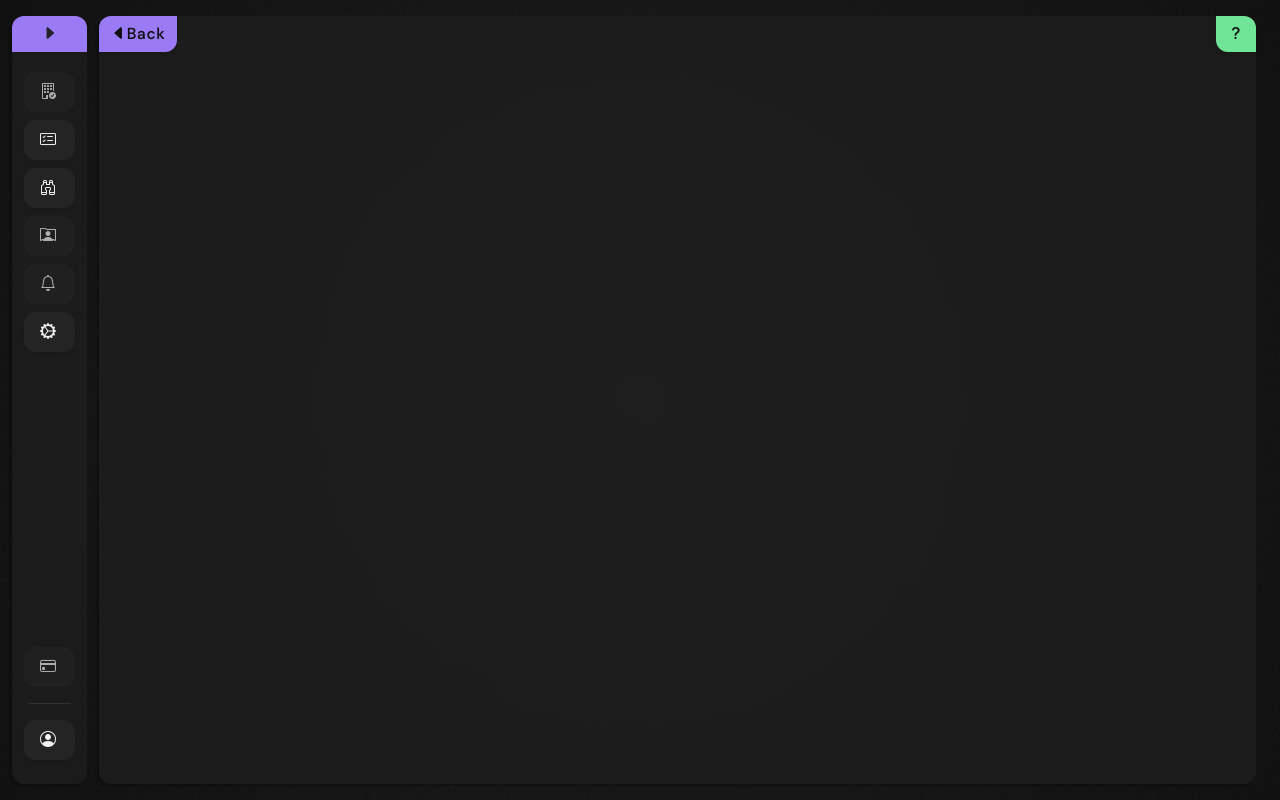
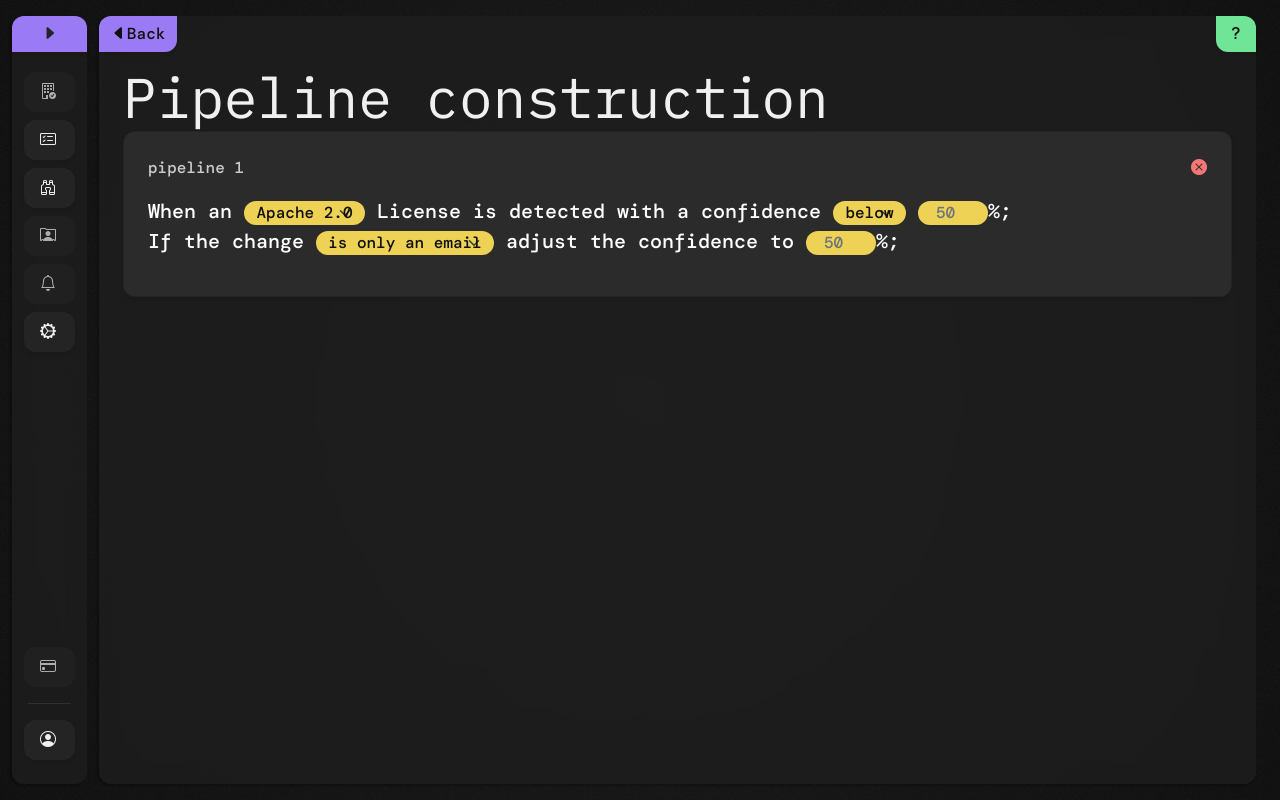
Before and after one commit to whichlicense/frontend, a React (Create React App) app: page /pipeline in a window 1280 px wide. Built offline with nearby package versions, Linux system fonts and the light colour scheme; no server answers.

Commit message:
add skeleton pipeline page
Signed-off-by: duart38 <duartsnel@icloud.com>

```diff
--- a/src/App.tsx
+++ b/src/App.tsx
@@ -44,6 +44,7 @@ import SubAccounts from "./pages/SubAccounts";
 import "react-toastify/dist/ReactToastify.min.css";
 import { ToastContainer } from "react-toastify";
 import useNavigationTelemetry from "./components/Hooks/useNavigationTelemetry";
+import PipeLine from "./pages/PipeLine";
 
 function NavTelemetry(){
   useNavigationTelemetry();
@@ -85,6 +86,7 @@ function App() {
                             path="/license/:id"
                             element={<LicenseInfo />}
                           />
+                          <Route path="/pipeline" element={<PipeLine />} />
                           <Route
                             path="/notifications"
                             element={<Notifications />}
--- a/src/pages/PipeLine.tsx
+++ b/src/pages/PipeLine.tsx
@@ -15,13 +15,45 @@
  *   limitations under the License.
  */
 
+import { Form } from "react-bootstrap";
+import RegularCard from "../components/Cards/RegularCard";
+import SectionHeading from "../components/Typography/SectionHeading";
+
 export default function PipeLine() {
-    // TODO: regex constructor in a very nice UI package..
+  // TODO: regex constructor in a very nice UI package..
 
-    // TODO: this regex allows for the skipping to N line (\A(?:.*\n){1}\K(.)+)
+  // TODO: this regex allows for the skipping to N line (\A(?:.*\n){1}\K(.)+)
+
+  const selectionClass = "btn w-auto py-0 bg-yellow txt-dark-1 fs-6";
   return (
     <div>
-      <h1>PipeLine</h1>
+      <SectionHeading title={"Pipeline construction"} type="display" size={"4"} />
+      <RegularCard title="pipeline 1" minHeight="100%" maxHeight="100%" icon="bi bi-x-circle-fill" iconClass="txt-red float-end">
+        <div className="fs-5">
+          When an{" "}
+          <Form.Select className={selectionClass}>
+            <option>Apache 2.0</option>
+            <option>MIT</option>
+            <option>GPL 3.0</option>
+            <option>CC-BY-4.0</option>
+          </Form.Select> {" "}
+          License is detected with a confidence {" "}
+          <Form.Select className={selectionClass}>
+            <option>below</option>
+            <option>above</option>
+            <option>at</option>
+          </Form.Select> {" "}
+          <Form.Control type="number" placeholder="50" min={0} max={100} className={selectionClass} />%; {" "}
+          <br />
+          If the change {" "}
+          <Form.Select className={selectionClass}>
+            <option>is only an email</option>
+            <option>is only a phone </option>
+          </Form.Select> {" "}
+          adjust the confidence to {" "}
+          <Form.Control type="number" placeholder="50" min={0} max={100} className={selectionClass} />%; {" "}
+        </div>
+      </RegularCard>
     </div>
   );
 }
```
